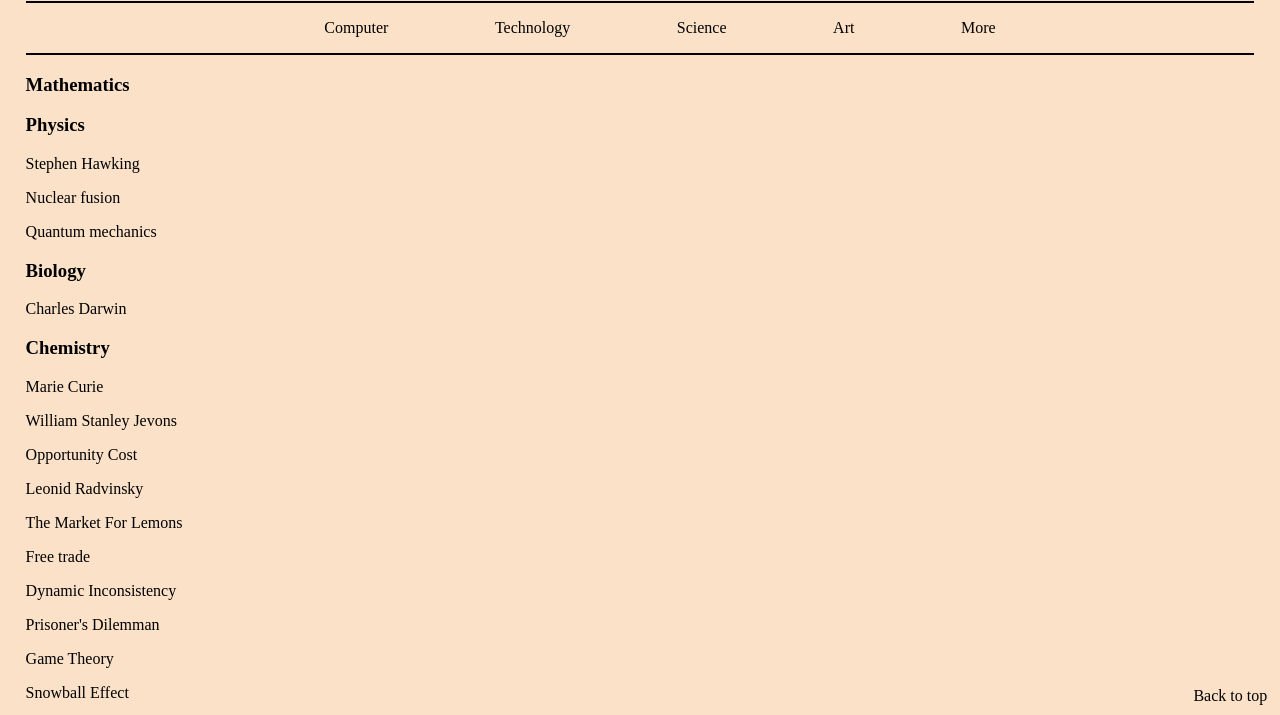
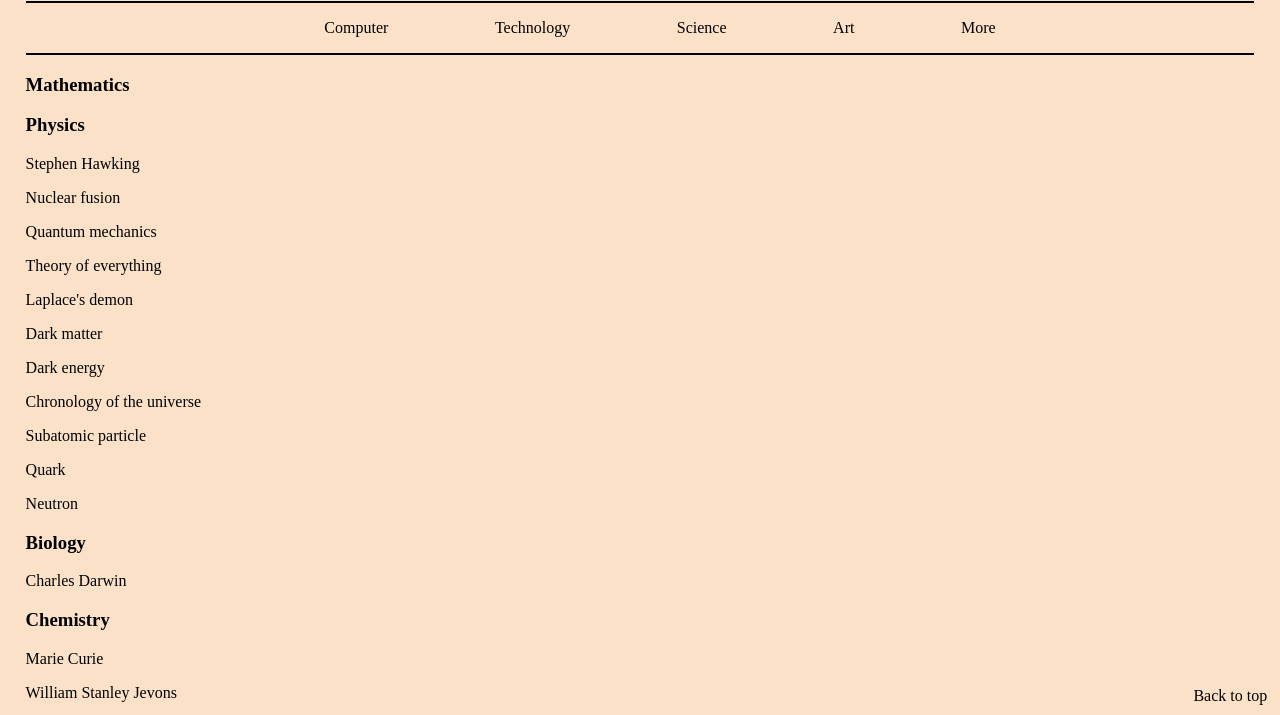
Before and after one commit to tu-nguyen-area/tunguyen, a plain HTML site: page sci.html in a window 1280 px wide. Shown: the part 79-794 px from the top of the page. Drawn offline with Linux system fonts and the light colour scheme.

Commit message:
Commit 3

```diff
--- a/sci.html
+++ b/sci.html
@@ -7,7 +7,6 @@
       <link rel="stylesheet" href="assets/css/index.css">
    </head>
    <body>
-
       <header>
          <h1><a class="home" href="index.html">TU NGUYEN</a></h1>
       </header>
@@ -29,14 +28,28 @@
 
     <section>
         <h3>Mathematics</h3>
+
         <h3>Physics</h3>
         <p><a href="https://en.wikipedia.org/wiki/Stephen_Hawking" class="home">Stephen Hawking</a></p>
         <p><a href="https://en.wikipedia.org/wiki/Nuclear_fusion" class="home">Nuclear fusion</a></p>
         <p><a href="https://en.wikipedia.org/wiki/Quantum_mechanics" class="home">Quantum mechanics</a></p>
+        <p><a href="https://en.wikipedia.org/wiki/Theory_of_everything" class="home">Theory of everything</a></p>
+        <p><a href="https://en.wikipedia.org/wiki/Laplace%27s_demon" class="home">Laplace's demon</a></p>
+        <p><a href="https://en.wikipedia.org/wiki/Dark_matter" class="home">Dark matter</a></p>
+        <p><a href="https://en.wikipedia.org/wiki/Dark_energy" class="home">Dark energy</a></p>
+        <p><a href="https://en.wikipedia.org/wiki/Chronology_of_the_universe" class="home">Chronology of the universe</a></p>
+        <p><a href="https://en.wikipedia.org/wiki/Subatomic_particle" class="home">Subatomic particle</a></p>
+        <p><a href="https://en.wikipedia.org/wiki/Quark" class="home">Quark</a></p>
+        <p><a href="https://en.wikipedia.org/wiki/Neutron" class="home">Neutron</a></p>
+        <p><a href="" class="home"></a></p>
+        <p><a href="" class="home"></a></p>
+
         <h3>Biology</h3>
         <p><a href="https://en.wikipedia.org/wiki/Charles_Darwin" class="home">Charles Darwin</a></p>
+
         <h3>Chemistry</h3>
         <p><a href="https://en.wikipedia.org/wiki/Marie_Curie" class="home">Marie Curie</a></p>
+
     </section>
 
     <section>
```
Lines whose indentation alone changed are shown as unchanged.
